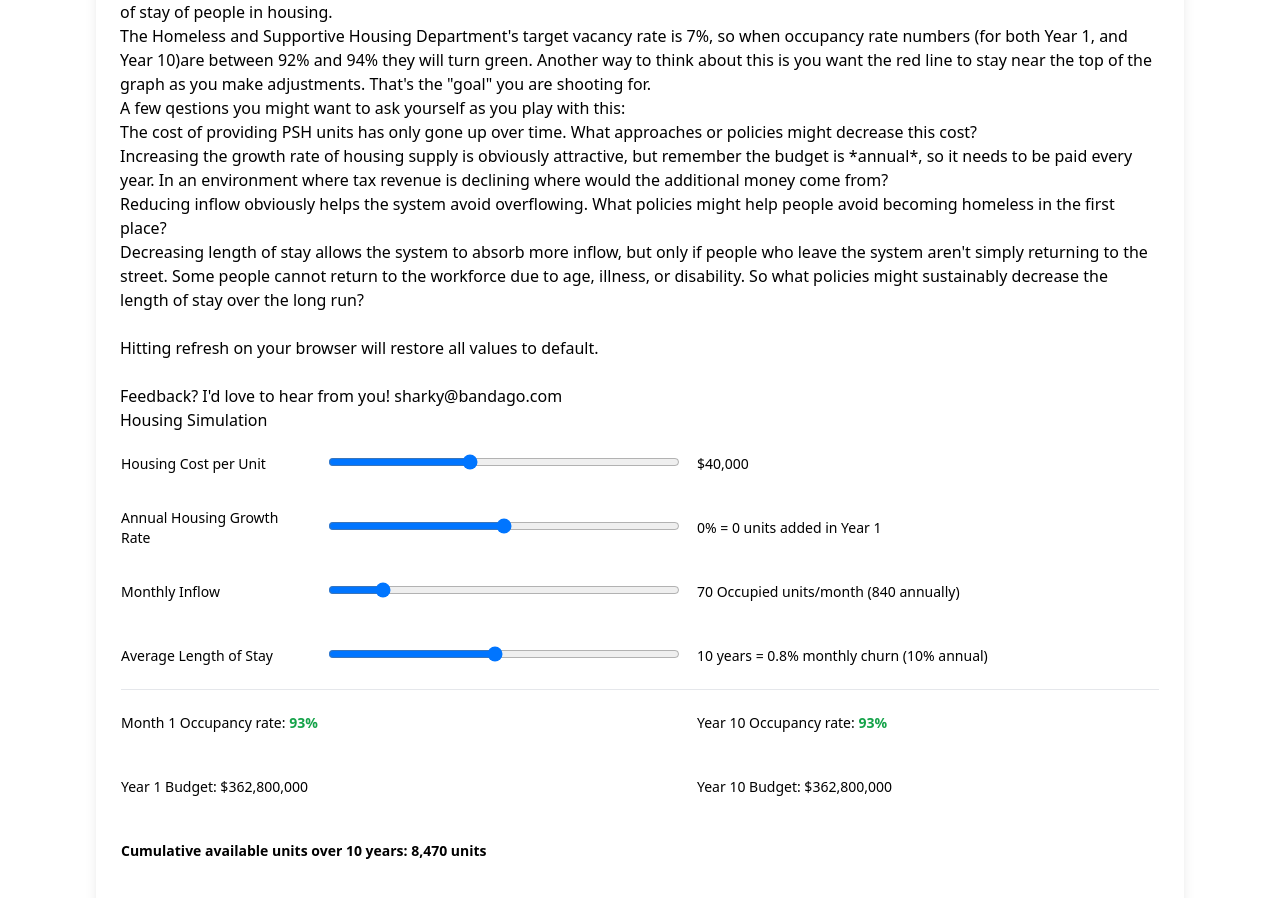
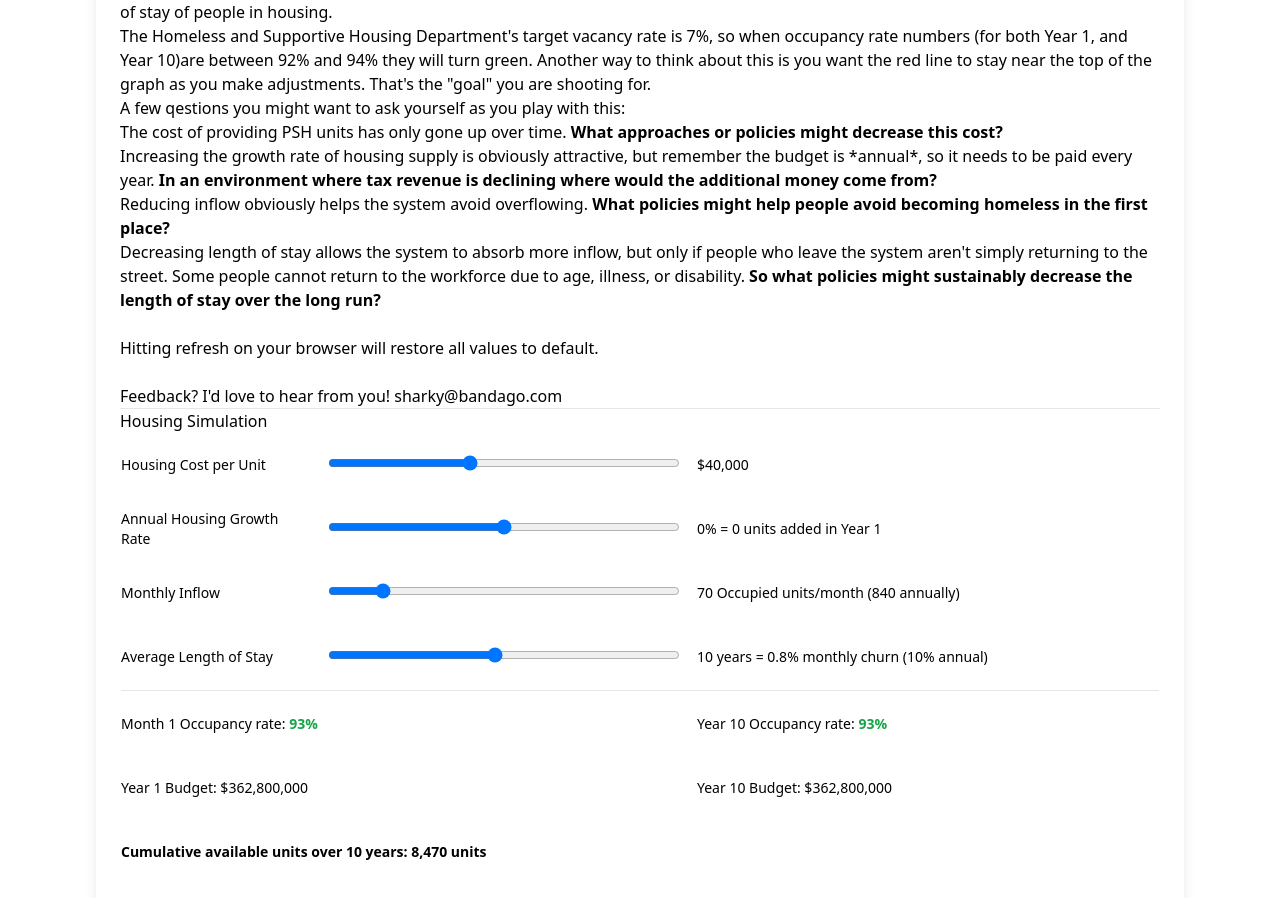
Before and after one commit to sharkyl/housing-simulation, a React (Vite) app: page / in a window 1280 px wide. Shown: the part 841-1739 px from the top of the page. Built offline with nearby package versions, Linux system fonts and the light colour scheme.

Commit message:
Update HousingSimulation.jsx

```diff
--- a/src/components/HousingSimulation.jsx
+++ b/src/components/HousingSimulation.jsx
@@ -138,13 +138,14 @@ Before using the simulation model, please watch the YouTube video of this report
       When you are done watching the video, you can play with the permanent supportive housing simulation below. This model simulates the impact of changing permanent supportive housing inventory supply, the number of people flowing into housing, and the average length of stay of people in housing.<br></br>
       The Homeless and Supportive Housing Department's target vacancy rate is 7%, so when occupancy rate numbers (for both Year 1, and Year 10)are between 92% and 94% they will turn green. Another way to think about this is you want the red line to stay near the top of the graph as you make adjustments. That's the "goal" you are shooting for.<br></br> A few qestions you might want to ask yourself as you play with this:
 <ul>
-<li>The cost of providing PSH units has only gone up over time. What approaches or policies might decrease this cost?</li>
-  <li>Increasing the growth rate of housing supply is obviously attractive, but remember the budget is *annual*, so it needs to be paid every year. In an environment where tax revenue is declining where would the additional money come from?</li>
-  <li>Reducing inflow obviously helps the system avoid overflowing. What policies might help people avoid becoming homeless in the first place?</li>
-<li>Decreasing length of stay allows the system to absorb more inflow, but only if people who leave the system aren't simply returning to the street. Some people cannot return to the workforce due to age, illness, or disability. So what policies might sustainably decrease the length of stay over the long run?</li>
+<li>The cost of providing PSH units has only gone up over time. <b>What approaches or policies might decrease this cost?</b></li>
+  <li>Increasing the growth rate of housing supply is obviously attractive, but remember the budget is *annual*, so it needs to be paid every year. <b>In an environment where tax revenue is declining where would the additional money come from?</b></li>
+  <li>Reducing inflow obviously helps the system avoid overflowing. <b>What policies might help people avoid becoming homeless in the first place?</b></li>
+<li>Decreasing length of stay allows the system to absorb more inflow, but only if people who leave the system aren't simply returning to the street. Some people cannot return to the workforce due to age, illness, or disability. <b>So what policies might sustainably decrease the length of stay over the long run?</b></li>
 </ul><br></br>
       Hitting refresh on your browser will restore all values to default.<br></br><br></br>
       Feedback? I'd love to hear from you! <a href='mailto:sharky@bandago.com'>sharky@bandago.com</a><br></br>
+<hr></hr>
 
       <h3>Housing Simulation</h3>
       <table className="w-full mb-8">
```
